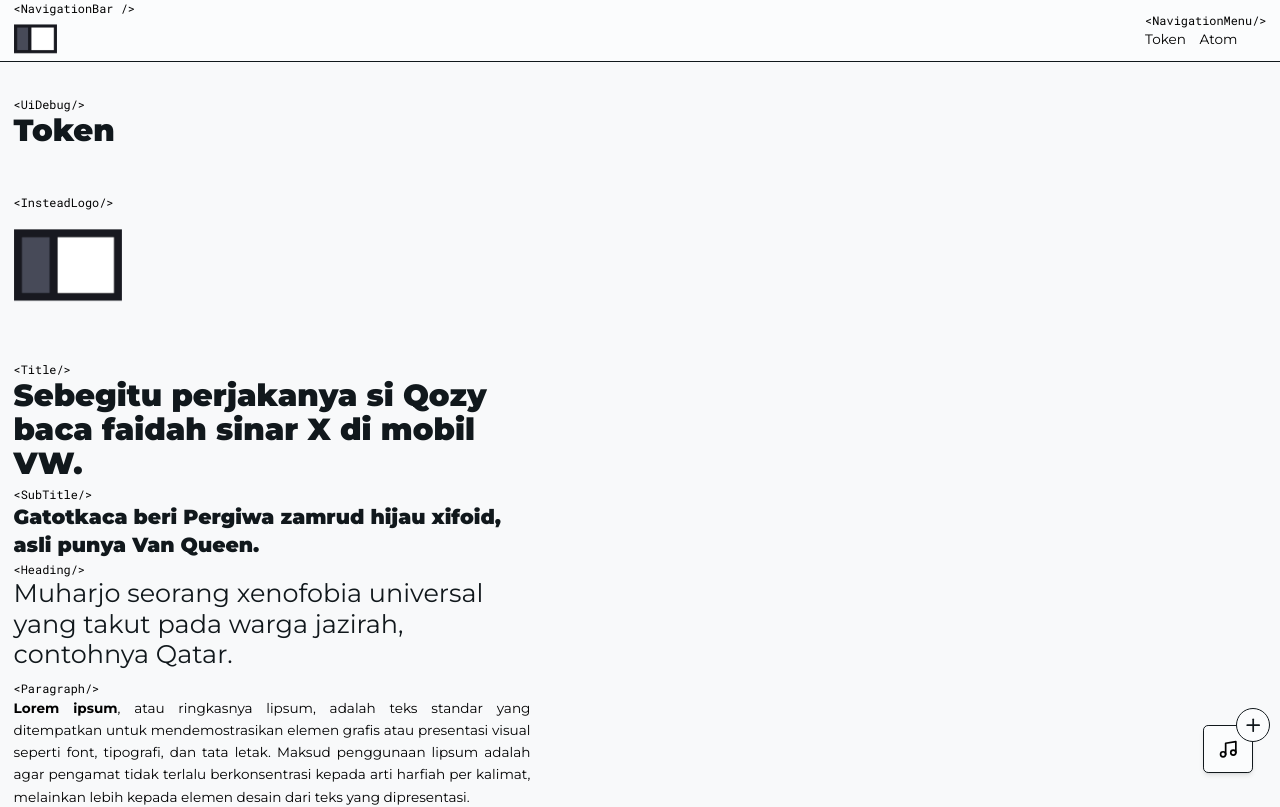
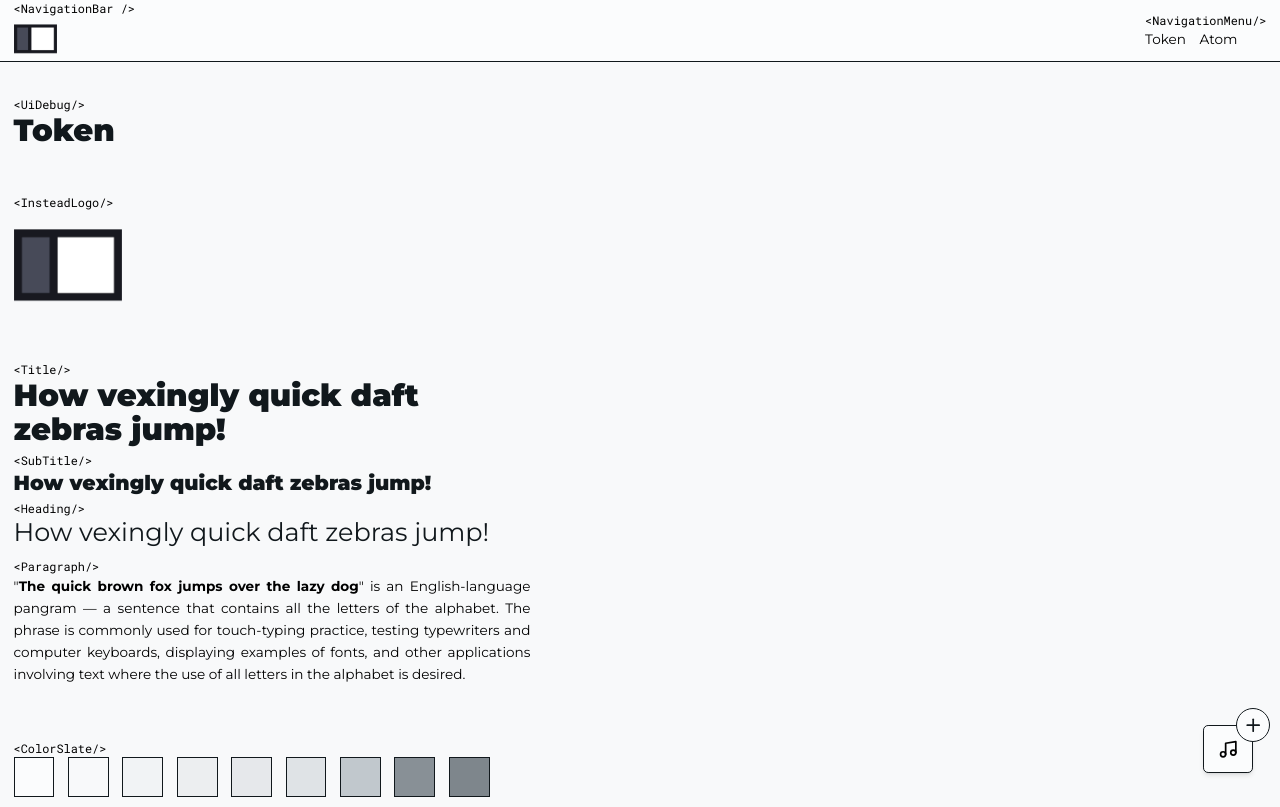
Before and after one commit to untungso/universe, a Next.js app: page /en/ui-debug in a window 1280 px wide. Shown: the top 807 px of the page. Built offline with nearby package versions, Linux system fonts and the light colour scheme.

Commit message:
text i18n

```diff
--- a/app/[lang]/page.tsx
+++ b/app/[lang]/page.tsx
@@ -18,6 +18,7 @@ export default async function Root({
   params: { lang: Locale };
 }) {
   const dictionary = await getDictionary(lang);
+
   return (
     <main className="max-w-[640px] p-4">
       <StyledCode>LocaleSwitcher</StyledCode>
--- a/app/[lang]/ui-debug/page.tsx
+++ b/app/[lang]/ui-debug/page.tsx
@@ -7,6 +7,7 @@ import {
   Section,
   Title,
 } from "@/components";
+import { Locale, getDictionary } from "@/utils";
 
 import type { Metadata } from "next";
 
@@ -15,7 +16,13 @@ export const metadata: Metadata = {
   description: "Lupa Makan, Lupa Tidur, Malah Ngoding",
 };
 
-export default function TokenDebug() {
+export default async function TokenDebug({
+  params: { lang },
+}: {
+  params: { lang: Locale };
+}) {
+  const dictionary = await getDictionary(lang);
+
   return (
     <div className="max-w-[640px] p-4">
       <Section>
@@ -28,27 +35,15 @@ export default function TokenDebug() {
       </Section>
       <Section>
         <StyledCode>Title</StyledCode>
-        <Title>
-          Sebegitu perjakanya si Qozy baca faidah sinar X di mobil VW.
-        </Title>
-
+        <Title>{dictionary["ipsum"].title}</Title>
         <StyledCode>SubTitle</StyledCode>
-        <SubTitle>
-          Gatotkaca beri Pergiwa zamrud hijau xifoid, asli punya Van Queen.
-        </SubTitle>
+        <SubTitle>{dictionary["ipsum"].title}</SubTitle>
 
         <StyledCode>Heading</StyledCode>
-        <Heading>
-          Muharjo seorang xenofobia universal yang takut pada warga jazirah,
-          contohnya Qatar.
-        </Heading>
+        <Heading>{dictionary["ipsum"].title}</Heading>
 
         <StyledCode>Paragraph</StyledCode>
-        <Paragraph>
-          {
-            "<strong>Lorem ipsum</strong>, atau ringkasnya lipsum, adalah teks standar yang ditempatkan untuk mendemostrasikan elemen grafis atau presentasi visual seperti font, tipografi, dan tata letak. Maksud penggunaan lipsum adalah agar pengamat tidak terlalu berkonsentrasi kepada arti harfiah per kalimat, melainkan lebih kepada elemen desain dari teks yang dipresentasi."
-          }
-        </Paragraph>
+        <Paragraph>{dictionary["ipsum"].paragraph}</Paragraph>
       </Section>
       <Section>
         <StyledCode>ColorSlate</StyledCode>
--- a/packages/lang/en.json
+++ b/packages/lang/en.json
@@ -4,5 +4,9 @@
     "welcome": "Welcome to the world of,",
     "first": "Welcome. We are a practical platform for everyone willing to write code. We're hoping that this platform could assist you Friends of <strong>Malah Ngoding</strong> to learn and grow yourself",
     "second": "Malah Ngoding also helps to build your digital product. Please contact us at <a href=mailto:\"malahngoding@gmail.com\">malahngoding@gmail.com</a> for further enquiries."
+  },
+  "ipsum": {
+    "title": "How vexingly quick daft zebras jump!",
+    "paragraph": "\"<strong>The quick brown fox jumps over the lazy dog</strong>\" is an English-language pangram — a sentence that contains all the letters of the alphabet. The phrase is commonly used for touch-typing practice, testing typewriters and computer keyboards, displaying examples of fonts, and other applications involving text where the use of all letters in the alphabet is desired."
   }
 }
--- a/packages/lang/id.json
+++ b/packages/lang/id.json
@@ -4,5 +4,9 @@
     "welcome": "Selamat datang di dunia,",
     "first": "Kami merupakan platform pembelajaran praktis untuk siapapun yang ingin menulis kode. Kami berharap platform ini bisa menjadi media untuk membantu teman <strong>Malah Ngoding</strong> belajar dan mengembangkan diri.",
     "second": "Malah Ngoding juga menyediakan jasa konsultasi untuk projek digital kamu. Silahkan hubungi kami pada surel <a href=mailto:\"malahngoding@gmail.com\">malahngoding@gmail.com</a> untuk diskusi lebih lanjut."
+  },
+  "ipsum": {
+    "title": "Gatotkaca beri Pergiwa zamrud hijau xifoid, asli punya Van Queen.",
+    "paragraph": "<strong>Lorem ipsum</strong>, atau ringkasnya lipsum, adalah teks standar yang ditempatkan untuk mendemostrasikan elemen grafis atau presentasi visual seperti font, tipografi, dan tata letak. Maksud penggunaan lipsum adalah agar pengamat tidak terlalu berkonsentrasi kepada arti harfiah per kalimat, melainkan lebih kepada elemen desain dari teks yang dipresentasi."
   }
 }
```
